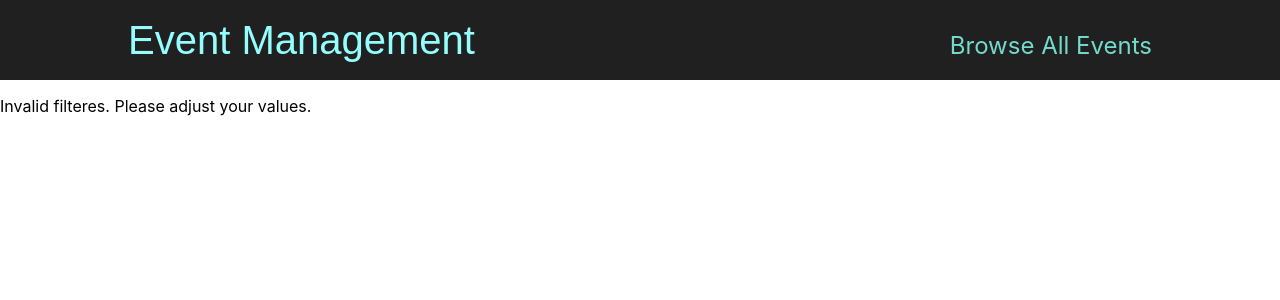
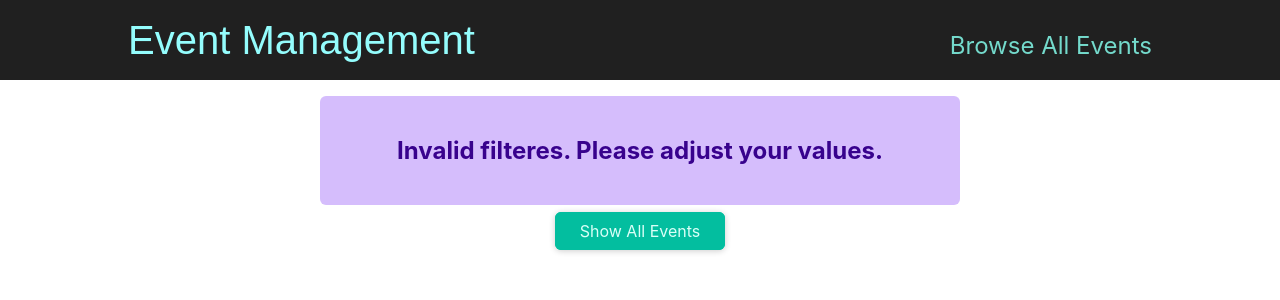
Before and after one commit to vkbiotech841/event-display-nextjs, a Next.js app: page /events/e2 in a window 1280 px wide. Shown: the top 300 px of the page. Built offline with nearby package versions, Linux system fonts and the light colour scheme.

Commit message:
added Error alert and slug component

```diff
--- /dev/null
+++ b/components/events/results-title.js
@@ -0,0 +1,20 @@
+import Button from '../ui/button';
+import classes from './results-title.module.css';
+
+const ResultsTitle = (props) => {
+  const { date } = props;
+
+  const humanReadableDate = new Date(date).toLocaleDateString('en-US', {
+    month: 'long',
+    year: 'numeric',
+  });
+
+  return (
+    <section className={classes.title}>
+      <h1>Events in {humanReadableDate}</h1>
+      <Button link='/events'>Show all events</Button>
+    </section>
+  );
+}
+
+export default ResultsTitle;
--- /dev/null
+++ b/components/events/results-title.module.css
@@ -0,0 +1,6 @@
+.title {
+  margin: 2rem auto;
+  width: 90%;
+  max-width: 40rem;
+  text-align: center;
+}
--- /dev/null
+++ b/components/ui/error-alert.js
@@ -0,0 +1,11 @@
+import classes from './error-alert.module.css';
+
+const ErrorAlert = (props) => {
+  return (
+    <div className={classes.alert}>
+      {props.children}
+    </div>
+  )
+}
+
+export default ErrorAlert;
--- /dev/null
+++ b/components/ui/error-alert.module.css
@@ -0,0 +1,12 @@
+.alert {
+  margin: 1rem auto;
+  padding: 1rem 2rem;
+  width: 90%;
+  max-width: 40rem;
+  background-color: #d5bdfc;
+  color: #38028d;
+  font-weight: bold;
+  font-size: 1.5rem;
+  text-align: center;
+  border-radius: 6px;
+}
--- a/pages/events/[...slug].js
+++ b/pages/events/[...slug].js
@@ -1,6 +1,11 @@
+import { Fragment } from 'react';
 import { useRouter } from 'next/router';
+
 import { getFilteredEvents } from '../../dummy-data';
 import EventList from '../../components/events/event-list';
+import ResultsTitle from '../../components/events/results-title';
+import Button from '../../components/ui/button';
+import ErrorAlert from '../../components/ui/error-alert';
 
 const filteredEventPage = () => {
     const router = useRouter();
@@ -29,7 +34,15 @@
         numMonth > 12
     ) {
         return (
-            <p>Invalid filteres. Please adjust your values.</p>
+            <Fragment>
+                <ErrorAlert>
+                    <p>Invalid filteres. Please adjust your values.</p>
+                </ErrorAlert>
+                <div className="center">
+                    <Button link='/events'>Show All Events</Button>
+                </div>
+
+            </Fragment>
         )
     }
 
@@ -40,15 +53,24 @@
 
     if (!filteredEvents || filteredEvents.length === 0) {
         return (
-            <p>No events found for the chosen filter!</p>
+            <Fragment>
+                <ErrorAlert>
+                    <p>No events found for the chosen filter!</p>
+                </ErrorAlert>
+                <div className="center">
+                    <Button link='/events'>Show All Events</Button>
+                </div>
+            </Fragment>
         )
     }
 
+    const date = new Date(numYear, numMonth - 1);
 
     return (
-        <div>
+        <Fragment>
+            <ResultsTitle date={date} />
             <EventList items={filteredEvents} />
-        </div>
+        </Fragment>
     )
 }
 
```
Also changed, not shown: pages/events/[eventId].js (+6 -1 lines).
